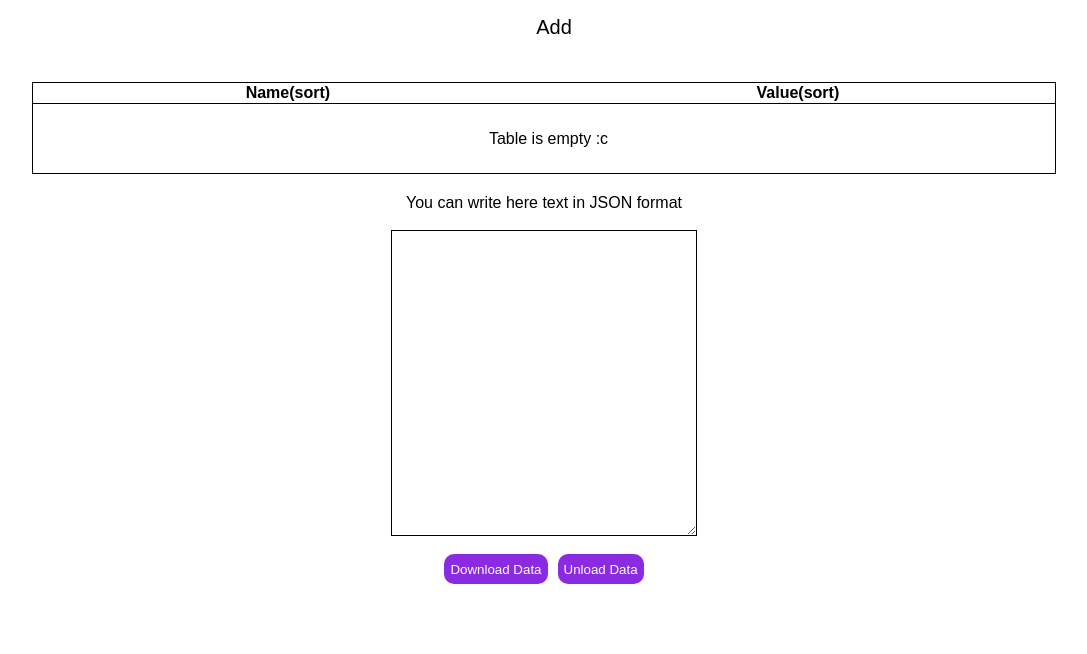
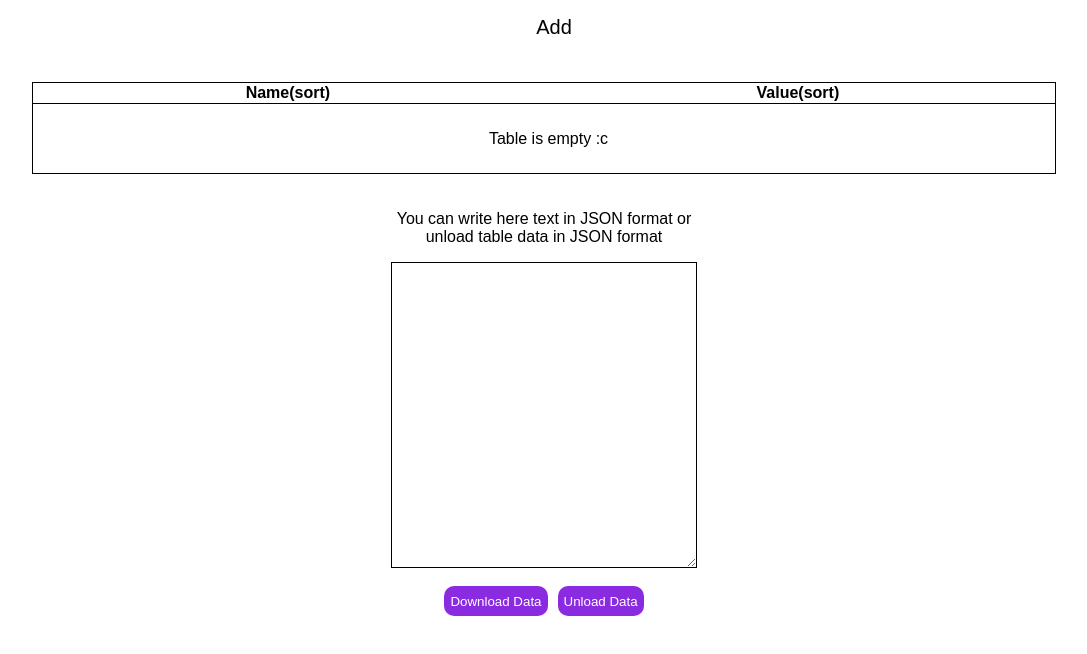
Before and after one commit to ivandeiko97/test, a plain HTML site: page src/index.html in a window 1280 px wide. Shown: the whole page, without its empty margins (96-1183 px from the left). Drawn offline with Linux system fonts and the light colour scheme.

Commit message:
'solution'

```diff
--- a/src/index.html
+++ b/src/index.html
@@ -36,9 +36,8 @@
           </tbody>
       </table>
       <div class="textarea-container">
-        <label for="textarea-json">You can write here text in JSON format</label> <br>
+        <p class="textarea-p">You can write here text in JSON format or unload table data in JSON format</p>
         <textarea id="textarea-json">
-
         </textarea> <br>
         <div class="textarea-controller">
           <button class="textarea-download">Download Data</button>
--- a/src/style.css
+++ b/src/style.css
@@ -243,3 +243,8 @@ span[data-sort]:hover {
 .deleteBtn span:hover {
   color: red;
 }
+
+.textarea-p {
+  width: 300px;
+  text-align: center;
+}
```
